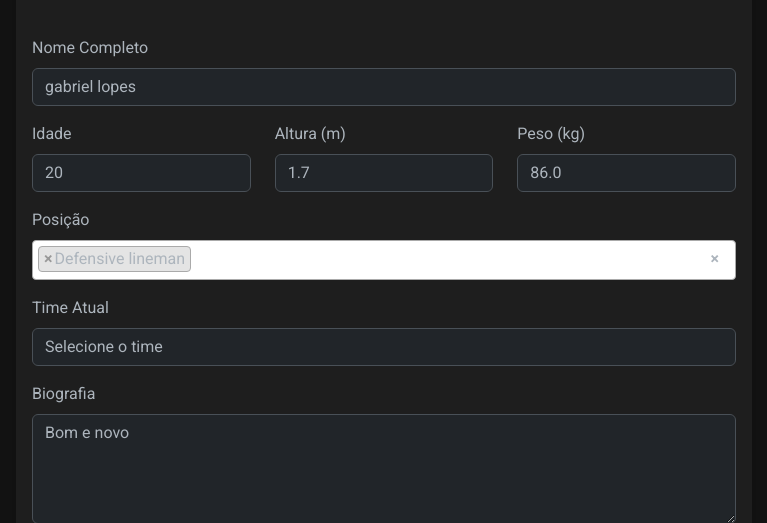
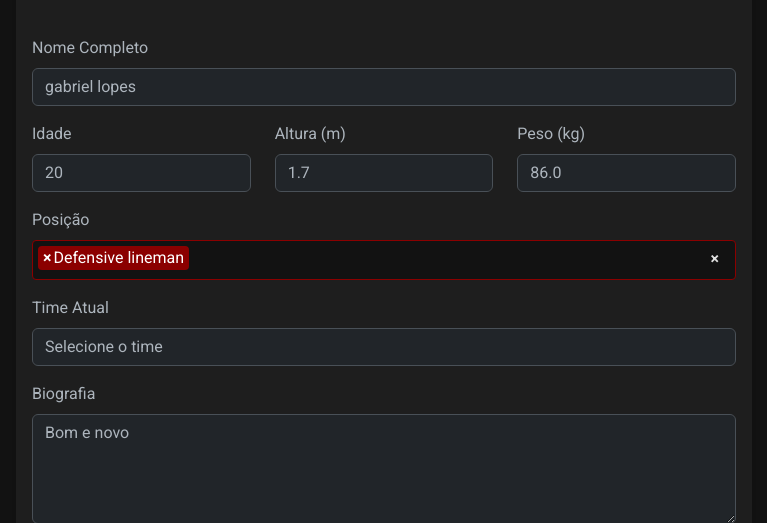
Before and after one commit to gabriellopes11/atletasfa, a Django app: page /edit-profile/ in a window 1280 px wide. Shown: the part 385-908 px from the top of the page, without its empty margins (256-1023 px from the left). Run offline with Django 5.2, Linux system fonts and the light colour scheme; a user stored in the database is signed in; data comes from the database, SQL or seed files in the repository; some libraries are stand-ins or nearby versions.

Commit message:
cores novas

```diff
--- a/core/templates/core/edit_profile.html
+++ b/core/templates/core/edit_profile.html
@@ -7,9 +7,7 @@
 <div class="container mt-4">
   <div class="row justify-content-center">
     <div class="col-md-8">
-      <!-- Card com sombra -->
       <div class="card shadow-sm">
-        <!-- Header do card com gradiente vermelho/preto ao invés de bg-danger -->
         <div class="card-header red-gradient text-white d-flex justify-content-between align-items-center">
           <h4 class="mb-0">Editar Perfil</h4>
           <a href="{% url 'dashboard' %}" class="btn btn-light btn-sm">
@@ -17,7 +15,6 @@
           </a>
         </div>
         <div class="card-body">
-
           {% if messages %}
             {% for message in messages %}
               <div class="alert alert-{{ message.tags }}">{{ message }}</div>
@@ -31,8 +28,7 @@
             <div class="row mb-4">
               <div class="col-md-4 text-center">
                 {% if profile.photo %}
-      <img src="{{ profile.photo.url }}"
-           class="img-fluid rounded-circle border border-light shadow-sm mb-3"
+                  <img src="{{ profile.photo.url }}" class="img-fluid rounded-circle border border-light shadow-sm mb-3"
                        alt="{{ profile.full_name }}"
                        style="width: 200px; height: 200px; object-fit: cover;">
                   <p class="small text-muted">Foto atual</p>
@@ -56,7 +52,6 @@
                 </div>
               </div>
             </div>
-
 
             <!-- Dados básicos -->
             <div class="mb-3">
@@ -93,8 +88,46 @@
 
             <!-- CSS Select2 -->
             <link href="https://cdn.jsdelivr.net/npm/select2@4.1.0-rc.0/dist/css/select2.min.css" rel="stylesheet" />
+            <style>
+              .select2-container--default .select2-selection--multiple {
+                background-color: var(--black);
+                border: 1px solid var(--dark-red);
+                border-radius: 4px;
+                color: var(--light-gray);
+              }
 
-<!-- Campo posição -->
+              .select2-container--default.select2-container--focus .select2-selection--multiple {
+                border-color: var(--primary-red);
+              }
+
+              .select2-container--default .select2-selection--multiple .select2-selection__choice {
+                background-color: var(--dark-red);
+                border: none;
+                color: #fff;
+              }
+
+              .select2-container--default .select2-selection--multiple .select2-selection__choice__remove {
+                color: #fff;
+              }
+
+              .select2-container--default .select2-selection--multiple .select2-selection__choice__remove:hover {
+                color: var(--light-gray);
+              }
+
+              .select2-container .select2-search--inline .select2-search__field {
+                color: var(--light-gray);
+              }
+
+              .select2-dropdown {
+                background-color: var(--dark-gray);
+                color: var(--light-gray);
+              }
+
+              .select2-results__option--highlighted {
+                background-color: var(--dark-red) !important;
+              }
+            </style>
+
             <div class="mb-3">
               <label for="{{ form.position.id_for_label }}" class="form-label">Posição</label>
               {{ form.position }}
@@ -103,14 +136,10 @@
               {% endif %}
             </div>
 
-<!-- jQuery -->
             <script src="https://code.jquery.com/jquery-3.6.0.min.js"></script>
-
-<!-- JS Select2 -->
             <script src="https://cdn.jsdelivr.net/npm/select2@4.1.0-rc.0/dist/js/select2.min.js"></script>
-
             <script>
-  $(document).ready(function() {
+              $(document).ready(function () {
                 $('#id_position').select2({
                   placeholder: "Selecione uma ou mais posições",
                   width: '100%',
@@ -119,7 +148,6 @@
               });
             </script>
 
-
             <div class="mb-3">
               <label for="{{ form.team.id_for_label }}" class="form-label">Time Atual</label>
               {{ form.team }}
@@ -127,8 +155,6 @@
                 <div class="text-danger small">{{ form.team.errors }}</div>
               {% endif %}
             </div>
-
-
 
             <div class="mb-3">
               <label for="{{ form.bio.id_for_label }}" class="form-label">Biografia</label>
@@ -243,7 +269,6 @@
               </button>
             </div>
           </form>
-
         </div>
       </div>
     </div>
```
Lines whose indentation alone changed are shown as unchanged.
